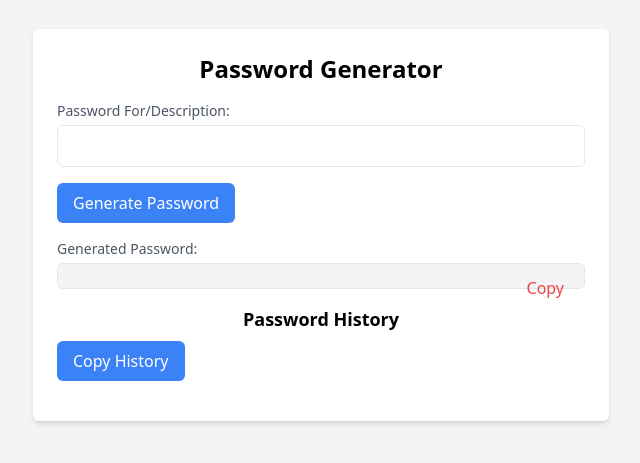
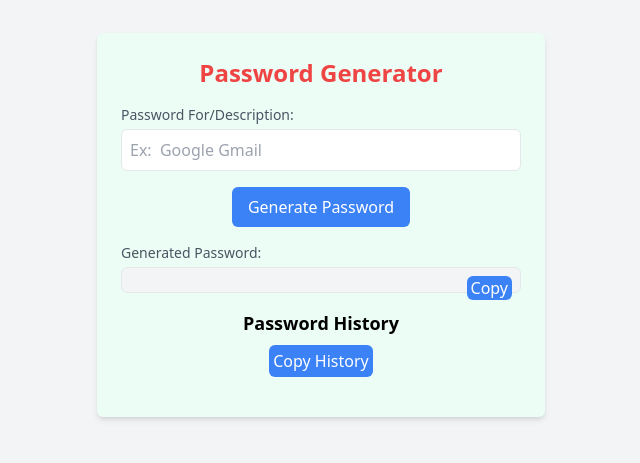
Before and after one commit to Naman-mahi/90s-Bollywood-Love-Songs, a plain HTML site: page password.html in a window 1280 px wide. Shown: the part 175-638 px from the top of the page, without its empty margins (319-959 px from the left). Drawn offline with nearby package versions, Linux system fonts and the light colour scheme.

Commit message:
Update password.html

```diff
--- a/password.html
+++ b/password.html
@@ -7,30 +7,30 @@
     <link href="https://cdn.jsdelivr.net/npm/tailwindcss@2.2.19/dist/tailwind.min.css" rel="stylesheet">
 </head>
 <body class="bg-gray-100 h-screen flex items-center justify-center">
-    <div class="max-w-xl w-full p-6 bg-white rounded-md shadow-md">
-        <h1 class="text-2xl font-semibold mb-4 text-center">Password Generator</h1>
+    <div class="max-w-md w-full p-6 bg-green-50 rounded-md shadow-md">
+        <h1 class="text-2xl font-semibold mb-4 text-center text-red-500">Password Generator</h1>
 
         <div class="mb-4">
             <label for="passwordName" class="block text-sm font-medium text-gray-600 mb-1">Password For/Description:</label>
-            <input type="text" id="passwordName" class="w-full border rounded-md p-2">
+            <input type="text" id="passwordName" placeholder="Ex:  Google Gmail" class="w-full border rounded-md p-2">
         </div>
 
-        <button onclick="generatePassword()" class="bg-blue-500 text-white px-4 py-2 rounded-md mb-4 hover:bg-blue-600 transition ">Generate Password</button>
+        <button onclick="generatePassword()" class="bg-blue-500 text-white px-4 py-2 rounded-md mb-4 mx-auto block hover:bg-blue-600 transition">Generate Password</button>
 
         <div class="mb-4">
             <label for="generatedPassword" class="block text-sm font-medium text-gray-600 mb-1">Generated Password:</label>
             <div class="relative rounded-md border bg-gray-100 p-3">
                 <span id="generatedPassword" class="select-all break-all"></span>
-                <button onclick="copyToClipboard('generatedPassword')" class="absolute top-2 right-2 px-3 py-1 text-red-500 rounded-md hover:bg-blue-600 transition">Copy</button>
+                <button onclick="copyToClipboard('generatedPassword')" class="absolute top-2 right-2 px-1 bg-blue-500 text-white rounded-md hover:bg-blue-600 transition">Copy</button>
             </div>
         </div>
 
         <div id="passwordHistory" class="mb-4">
-            <h2 class="text-lg text-center font-semibold mb-2">Password History</h2>
+            <h2 class="text-lg font-semibold mb-2 text-center">Password History</h2>
             <ul id="passwordList" class="list-disc pl-6">
                 <!-- Password history will be displayed here -->
             </ul>
-            <button onclick="copyToClipboard('passwordList')" class="bg-blue-500 text-white px-4 py-2 rounded-md hover:bg-blue-600 transition">Copy History</button>
+            <button onclick="copyToClipboard('passwordList')" class="bg-blue-500 text-white px-1 py-1 rounded-md mx-auto block hover:bg-blue-600 transition">Copy History</button>
         </div>
 
         <script>
@@ -84,7 +84,7 @@
 
                 passwordHistory.forEach(entry => {
                     const listItem = document.createElement('li');
-                    listItem.textContent = `${entry.passwordName}: ${entry.password} (On ${entry.timestamp})`;
+                    listItem.textContent = `${entry.passwordName}: ${entry.password} (Generated on ${entry.timestamp})`;
                     passwordList.appendChild(listItem);
                 });
             }
```
